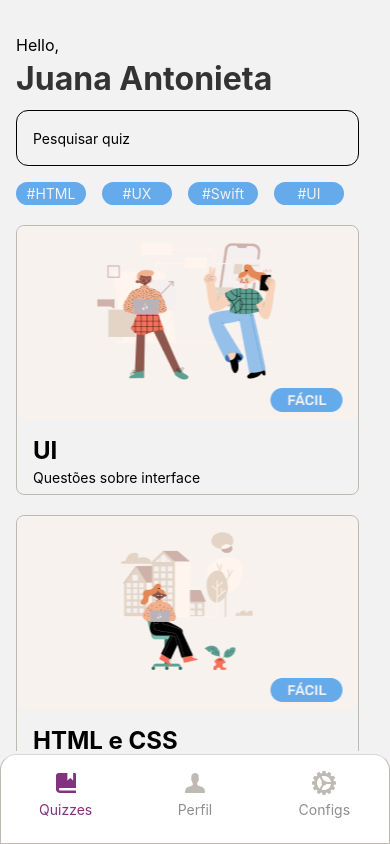
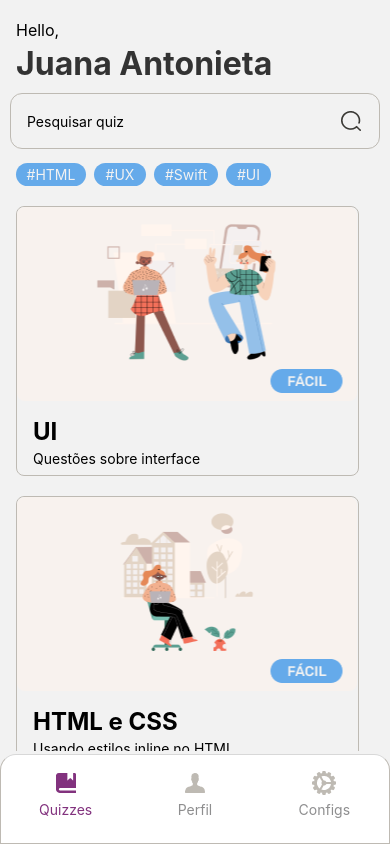
Before and after one commit to stephankruggg/Quizzes-App-Pixel, a React Native app: screen /Quizzes in a window 390 px wide. Built offline with nearby package versions, Linux system fonts and the light colour scheme.

Commit message:
Fix Quizzes Page

```diff
--- a/src/pages/Quizzes/index.js
+++ b/src/pages/Quizzes/index.js
@@ -1,5 +1,5 @@
 import React from 'react';
-import { ScrollView, Image, Text, View, TextInput, TouchableOpacity, StatusBar } from 'react-native';
+import { SafeAreaView, Image, Text, View, TextInput, TouchableOpacity, StatusBar } from 'react-native';
 import { FlatList } from 'react-native-gesture-handler';
 
 import styles from './style'
@@ -45,22 +45,29 @@ export default function Quizzes({navigation}) {
   }
 
   return (
-    <View style={styles.BigView}>
+    <SafeAreaView style={styles.BigView}>
       <StatusBar barStyle='dark-content'/>
       <Text style={styles.Hello}>Hello,</Text>
       <Text style={styles.Nome}>Juana Antonieta</Text>
-      <TextInput style={styles.Search} placeholder='Pesquisar quiz'></TextInput>
+      <View style={styles.SearchView}>
+        <TextInput style={styles.Search} placeholder='Pesquisar quiz'>
+        </TextInput>
+        <Image
+          style={styles.Lupa}
+          source={require('./assets/Lupa.png')}
+        />
+      </View>
       <View style={styles.BigBlueButtonView}>
-          <TouchableOpacity style={styles.BigBlueButton}>
+          <TouchableOpacity style={styles.BigBlueButtonHTML}>
             <Text style={styles.TextBigBlueButton}>#HTML</Text>
           </TouchableOpacity>
-          <TouchableOpacity style={styles.BigBlueButton}>
+          <TouchableOpacity style={styles.BigBlueButtonUX}>
             <Text style={styles.TextBigBlueButton}>#UX</Text>
           </TouchableOpacity>
-          <TouchableOpacity style={styles.BigBlueButton}>
+          <TouchableOpacity style={styles.BigBlueButtonSwift}>
             <Text style={styles.TextBigBlueButton}>#Swift</Text>
         </TouchableOpacity>
-        <TouchableOpacity style={styles.BigBlueButton}>
+        <TouchableOpacity style={styles.BigBlueButtonUI}>
           <Text style={styles.TextBigBlueButton}>#UI</Text>
         </TouchableOpacity>
       </View>
@@ -69,8 +76,9 @@ export default function Quizzes({navigation}) {
         data={DATA}
         renderItem={rItem}
         keyExtractor={item => item.id}
+        showsVerticalScrollIndicator={false}
         ></FlatList>
       </View>
-    </View>
+    </SafeAreaView>
   );
 }
--- a/src/pages/Quizzes/style.js
+++ b/src/pages/Quizzes/style.js
@@ -7,9 +7,9 @@ const styles = StyleSheet.create({
     Hello: {
         width:"100%",
         fontSize:16,
+        marginTop: 20,
         paddingLeft:16,
         paddingRight:16,
-        paddingTop:35
     },
     Nome: {
         width:'100%',
@@ -21,37 +21,85 @@ const styles = StyleSheet.create({
         color:'#333333'
     },
     BigBlueButtonView: {
-        marginTop:12,
         flexDirection:'row'
     },
+    SearchView: {
+        flexDirection: 'row',
+        justifyContent: 'center',
+        alignItems: 'center',
+        borderWidth: 1,
+        borderColor: '#BEBAB3',
+        height: 56,
+        borderRadius: 12,
+        margin: 10,
+    },
     Search: {
-        marginTop: 12,
-        marginRight: 16,
-        marginLeft: 16,
-        width: 343,
-        height: 56,
-        paddingLeft: 16,
-        paddingRight: 56,
-        paddingTop: 17,
-        paddingBottom: 17,
-        borderWidth: 1,
+        flex: 1,
+        marginLeft: 16
+    },
+    Lupa: {
+        padding: 10,
+        marginRight: 18,
+        height: 20,
+        width: 20,
+        resizeMode: 'stretch',
+        alignItems: 'center',
+    },
+    BigBlueButtonHTML: {
+        width: 70,
         borderRadius: 12,
-        alignContent: 'center',
-        alignItems: 'center'
-    },
-    BigBlueButton: {
-        width:70,
-        borderRadius:12,
         backgroundColor:'#65AAEA',
         justifyContent:'center',
         alignItems:'center',
         flexDirection:'row',
-        marginLeft:16,
-        marginTop:4,
-        paddingBottom:3,
-        paddingTop:3,
-        paddingLeft:11,
-        paddingRight:11
+        marginLeft: 16,
+        marginTop: 4,
+        paddingBottom: 3,
+        paddingTop: 3,
+        paddingLeft: 11,
+        paddingRight: 11
+    },
+    BigBlueButtonUX: {
+        width: 52,
+        borderRadius: 12,
+        backgroundColor:'#65AAEA',
+        justifyContent:'center',
+        alignItems:'center',
+        flexDirection:'row',
+        marginLeft: 8,
+        marginTop: 4,
+        paddingBottom: 3,
+        paddingTop: 3,
+        paddingLeft: 11,
+        paddingRight: 11
+    },
+    BigBlueButtonSwift: {
+        width: 64,
+        borderRadius: 12,
+        backgroundColor:'#65AAEA',
+        justifyContent:'center',
+        alignItems:'center',
+        flexDirection:'row',
+        marginLeft: 8,
+        marginTop: 4,
+        paddingBottom: 3,
+        paddingTop: 3,
+        paddingLeft: 11,
+        paddingRight: 11
+    },
+    BigBlueButtonUI: {
+        width: 45,
+        borderRadius: 12,
+        backgroundColor:'#65AAEA',
+        justifyContent:'center',
+        alignItems:'center',
+        flexDirection:'row',
+        marginLeft: 8,
+        marginTop: 4,
+        paddingBottom: 3,
+        paddingTop: 3,
+        paddingLeft: 11,
+        paddingRight: 11
     },
     TextBigBlueButton: {
         color:'#F2F2F2'
```
Also changed, not shown: src/pages/Quizzes/assets/Lupa.png (added).
